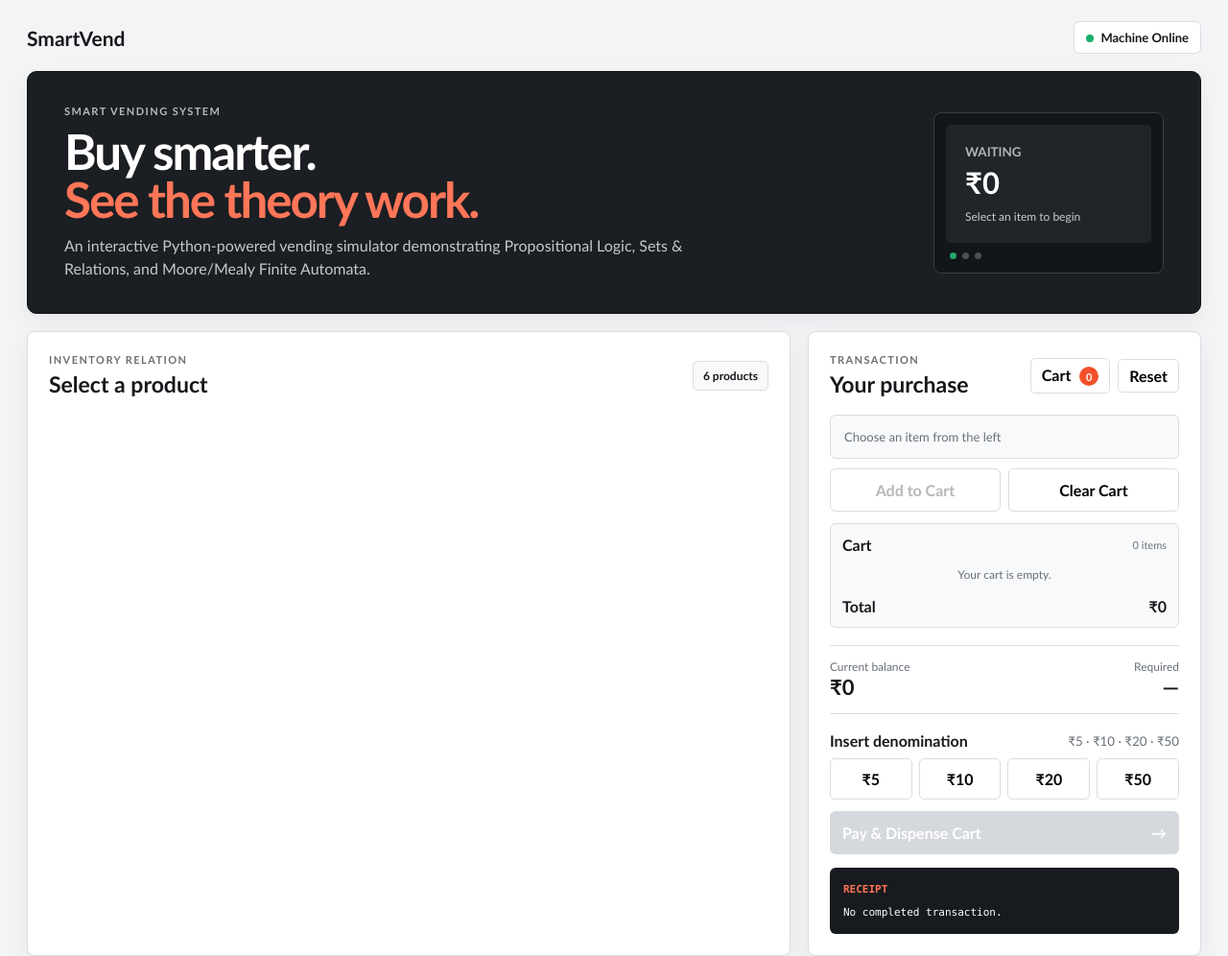
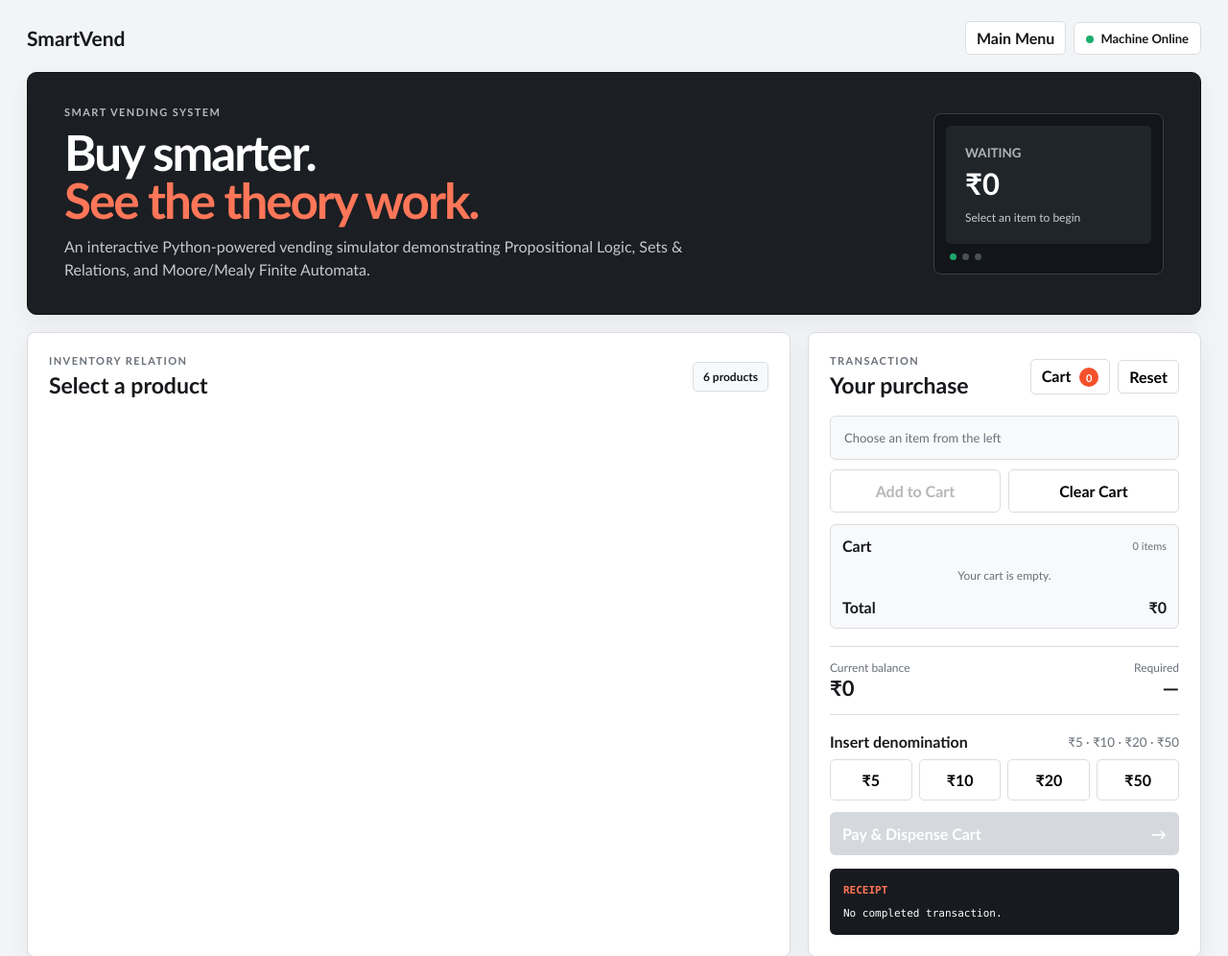
Before and after one commit to vipul10-code/DSACT-CP, a plain HTML site: page frontend/index.html in a window 1280 px wide. Shown: the top 996 px of the page at 96% size. Drawn offline with Linux system fonts and the light colour scheme; no server answers.

Commit message:
Add files via upload

```diff
--- a/frontend/index.html
+++ b/frontend/index.html
@@ -21,7 +21,7 @@
 </style>
 </head>
 <body><div class="app">
-<header class="topbar"><div class="brand"><h1>SmartVend</h1></div><div class="online"><span class="dot"></span>Machine Online</div></header>
+<header class="topbar"><div class="brand"><h1>SmartVend</h1></div><div style="display:flex;align-items:center;gap:8px"><a class="ghost" href="/" style="text-decoration:none;color:inherit">Main Menu</a><div class="online"><span class="dot"></span>Machine Online</div></div></header>
 <section class="hero"><div><div class="eyebrow">SMART VENDING SYSTEM</div><h2>Buy smarter.<br><span>See the theory work.</span></h2><p>An interactive Python-powered vending simulator demonstrating Propositional Logic, Sets & Relations, and Moore/Mealy Finite Automata.</p></div><div class="machine"><div class="screen"><small id="machineState">WAITING</small><strong id="displayBalance">₹0</strong><span id="displayMessage">Select an item to begin</span></div><div class="lights"><i></i><i></i><i></i></div></div></section>
 <div class="layout">
 <section class="panel"><div class="section-head"><div><div class="eyebrow">INVENTORY RELATION</div><h3>Select a product</h3></div><span class="counter" id="stockCounter">6 products</span></div><div class="product-grid" id="productGrid"></div></section>
```
